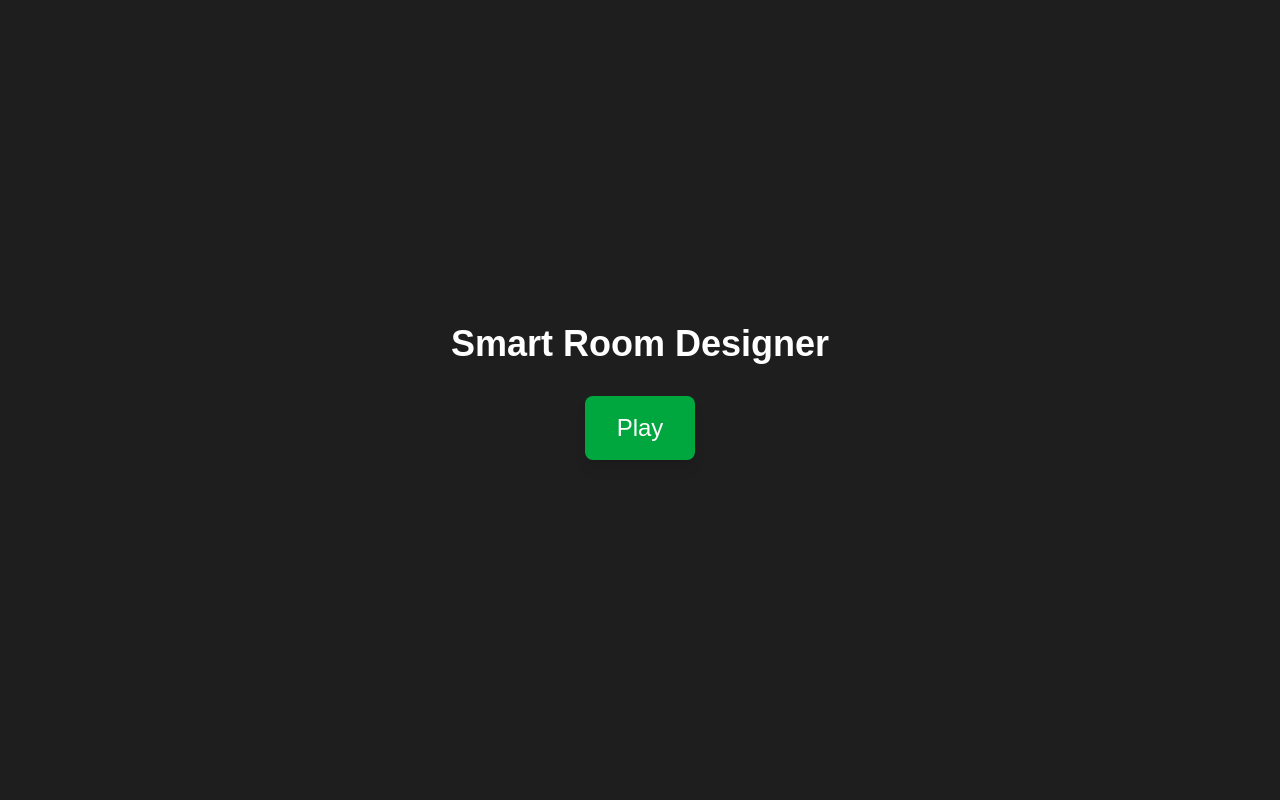
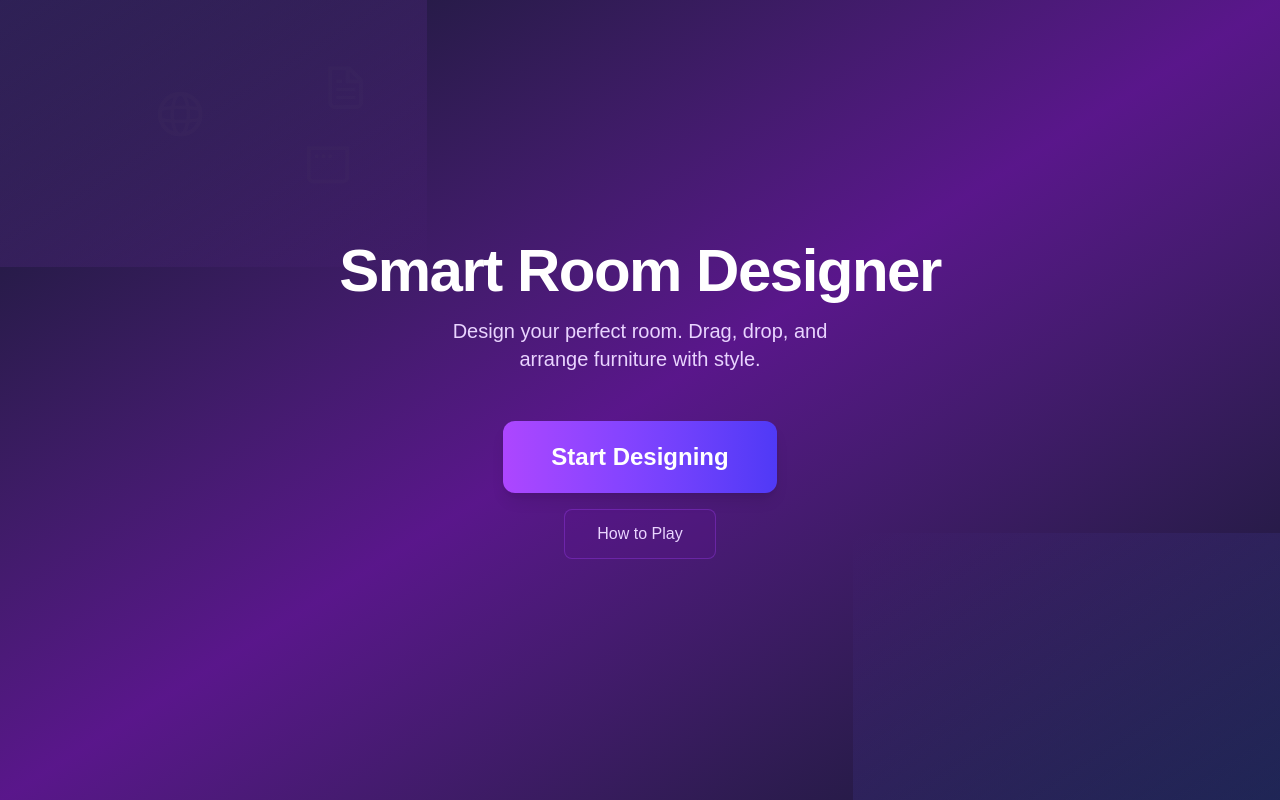
Before and after one commit to IamMoosa/smart-room-designer, a Next.js app: page / in a window 1280 px wide. Built offline with nearby package versions, Linux system fonts and the light colour scheme.

Commit message:
updated code

```diff
--- /dev/null
+++ b/src/app/help/page.tsx
@@ -0,0 +1,73 @@
+"use client";
+
+import { useRouter } from "next/navigation";
+import { motion } from "framer-motion";
+
+const instructions = [
+  {
+    title: "Select & Move",
+    description: "Click and drag furniture pieces to position them in the room",
+    icon: "🖱️"
+  },
+  {
+    title: "Rotate",
+    description: "Press 'R' key to rotate the selected piece by 90 degrees",
+    icon: "⟳"
+  },
+  {
+    title: "Snap to Grid",
+    description: "Pieces automatically align to the grid for perfect placement",
+    icon: "📏"
+  },
+  {
+    title: "Avoid Overlap",
+    description: "Keep furniture pieces from overlapping each other",
+    icon: "⚡"
+  }
+];
+
+export default function HelpPage() {
+  const router = useRouter();
+
+  return (
+    <div className="min-h-screen bg-gradient-to-br from-slate-900 via-purple-900 to-slate-900 text-white p-8">
+      <motion.div
+        initial={{ opacity: 0, y: 20 }}
+        animate={{ opacity: 1, y: 0 }}
+        className="max-w-4xl mx-auto"
+      >
+        <div className="text-center mb-12">
+          <h1 className="text-4xl font-bold mb-4">How to Play</h1>
+          <p className="text-purple-200">Design your perfect room with these simple controls</p>
+        </div>
+
+        <div className="grid grid-cols-1 md:grid-cols-2 gap-6 mb-12">
+          {instructions.map((instruction, index) => (
+            <motion.div
+              key={index}
+              initial={{ opacity: 0, x: -20 }}
+              animate={{ opacity: 1, x: 0 }}
+              transition={{ delay: index * 0.1 }}
+              className="bg-white/5 backdrop-blur-sm rounded-xl p-6 border border-purple-500/20"
+            >
+              <div className="text-4xl mb-4">{instruction.icon}</div>
+              <h3 className="text-xl font-semibold mb-2">{instruction.title}</h3>
+              <p className="text-purple-200">{instruction.description}</p>
+            </motion.div>
+          ))}
+        </div>
+
+        <div className="text-center">
+          <motion.button
+            whileHover={{ scale: 1.05 }}
+            whileTap={{ scale: 0.95 }}
+            onClick={() => router.push("/")}
+            className="px-8 py-3 bg-purple-600 rounded-lg hover:bg-purple-500 transition-colors duration-300"
+          >
+            Back to Menu
+          </motion.button>
+        </div>
+      </motion.div>
+    </div>
+  );
+}
--- a/src/app/page.tsx
+++ b/src/app/page.tsx
@@ -1,18 +1,101 @@
 "use client";
 
 import { useRouter } from "next/navigation";
+import { motion } from "framer-motion";
+import Image from "next/image";
+
+const floatingIcons = [
+  { src: "/file.svg", alt: "File Icon" },
+  { src: "/window.svg", alt: "Window Icon" },
+  { src: "/globe.svg", alt: "Globe Icon" },
+];
 
 export default function MenuPage() {
   const router = useRouter();
+
   return (
-    <div className="flex flex-col items-center justify-center h-screen bg-[#1e1e1e]">
-      <h1 className="text-4xl text-white mb-8 font-bold">Smart Room Designer</h1>
-      <button
-        className="px-8 py-4 bg-green-600 text-white text-2xl rounded-lg shadow-lg hover:bg-green-700 transition mb-4"
-        onClick={() => router.push("/levels")}
-      >
-        Play
-      </button>
+    <div className="relative h-screen overflow-hidden bg-gradient-to-br from-slate-900 via-purple-900 to-slate-900">
+      {/* Animated background particles */}
+      <div className="absolute inset-0 opacity-20">
+        {floatingIcons.map((icon, i) => (
+          <motion.div
+            key={i}
+            className="absolute"
+            initial={{
+              x: Math.random() * 100,
+              y: Math.random() * 100,
+              scale: 0.5,
+              opacity: 0.3
+            }}
+            animate={{
+              x: [null, Math.random() * window.innerWidth],
+              y: [null, Math.random() * window.innerHeight],
+              scale: [0.5, 0.8, 0.5],
+              opacity: [0.3, 0.6, 0.3],
+            }}
+            transition={{
+              duration: 10 + Math.random() * 10,
+              repeat: Infinity,
+              repeatType: "reverse",
+              ease: "linear"
+            }}
+          >
+            <Image
+              src={icon.src}
+              alt={icon.alt}
+              width={64}
+              height={64}
+              className="opacity-50"
+            />
+          </motion.div>
+        ))}
+      </div>
+
+      {/* Content */}
+      <div className="relative z-10 flex flex-col items-center justify-center h-full">
+        <motion.div
+          initial={{ scale: 0.5, opacity: 0 }}
+          animate={{ scale: 1, opacity: 1 }}
+          transition={{ duration: 0.5 }}
+          className="text-center mb-12"
+        >
+          <h1 className="text-6xl font-bold text-white mb-4 tracking-tight">
+            Smart Room Designer
+          </h1>
+          <p className="text-xl text-purple-200 max-w-md mx-auto">
+            Design your perfect room. Drag, drop, and arrange furniture with style.
+          </p>
+        </motion.div>
+
+        <motion.div
+          initial={{ y: 50, opacity: 0 }}
+          animate={{ y: 0, opacity: 1 }}
+          transition={{ delay: 0.2, duration: 0.5 }}
+          className="flex flex-col gap-4 items-center"
+        >
+          <motion.button
+            whileHover={{ scale: 1.05 }}
+            whileTap={{ scale: 0.95 }}
+            className="px-12 py-5 bg-gradient-to-r from-purple-500 to-indigo-600 text-white text-2xl rounded-xl shadow-lg hover:shadow-purple-500/20 transition-all duration-300 font-semibold"
+            onClick={() => router.push("/room")}
+          >
+            Start Designing
+          </motion.button>
+
+          <motion.button
+            whileHover={{ scale: 1.05 }}
+            whileTap={{ scale: 0.95 }}
+            className="px-8 py-3 bg-purple-900/30 text-purple-200 rounded-lg border border-purple-500/30 hover:bg-purple-800/40 transition-all duration-300"
+            onClick={() => router.push("/help")}
+          >
+            How to Play
+          </motion.button>
+        </motion.div>
+      </div>
+
+      {/* Decorative corner gradients */}
+      <div className="absolute top-0 left-0 w-1/3 h-1/3 bg-gradient-to-br from-purple-500/20 to-transparent" />
+      <div className="absolute bottom-0 right-0 w-1/3 h-1/3 bg-gradient-to-tl from-indigo-500/20 to-transparent" />
     </div>
   );
 }
```
